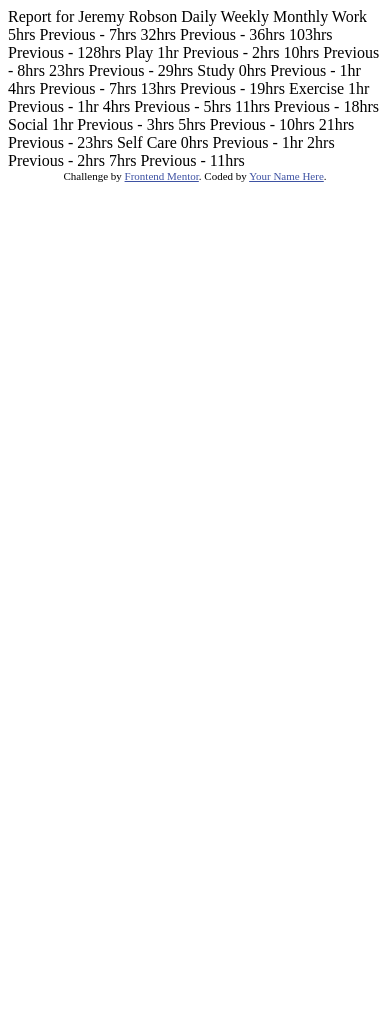
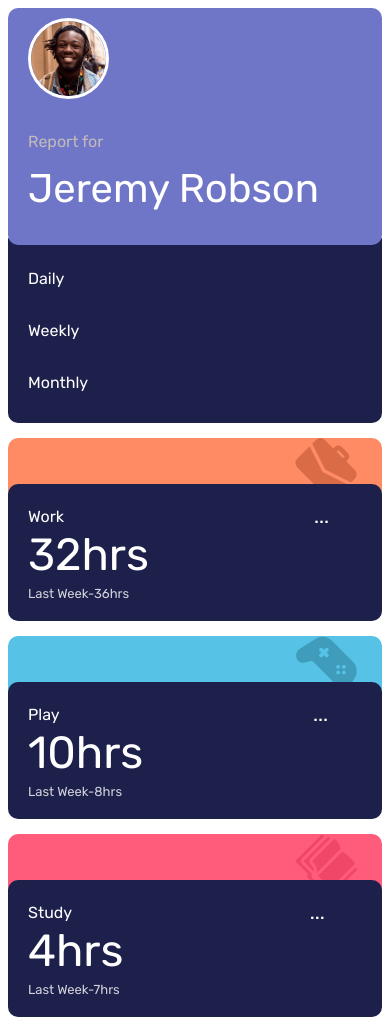
Before and after one commit to mhmdabj/TimeTrackingfrontend, a plain HTML site: page index.html in a window 390 px wide. Shown: the top 1020 px of the page. Before the commit the page ends 844 px from the top, so only its background shows below. Drawn offline with Linux system fonts and the light colour scheme.

Commit message:
Done design as required in (active-states.jpg) and mobile too :)

```diff
--- a/index.html
+++ b/index.html
@@ -1,80 +1,119 @@
 <!DOCTYPE html>
 <html lang="en">
 <head>
-  <meta charset="UTF-8">
-  <meta name="viewport" content="width=device-width, initial-scale=1.0"> <!-- displays site properly based on user's device -->
+    <meta charset="UTF-8">
+    <meta name="viewport" content="width=device-width, initial-scale=1.0">
+    <!-- displays site properly based on user's device -->
 
-  <link rel="icon" type="image/png" sizes="32x32" href="./images/favicon-32x32.png">
+    <link rel="icon" type="image/png" sizes="32x32" href="./images/favicon-32x32.png">
 
-  <title>Frontend Mentor | Time tracking dashboard</title>
+    <title>ABJ!</title>
 
-  <!-- Feel free to remove these styles or customise in your own stylesheet 👍 -->
-  <style>
-    .attribution { font-size: 11px; text-align: center; }
-    .attribution a { color: hsl(228, 45%, 44%); }
-  </style>
+    <!-- Feel free to remove these styles or customise in your own stylesheet 👍 -->
+    <link rel="stylesheet" type="text/css" href="styles.css">
 </head>
 <body>
 
-  Report for
-  Jeremy Robson
+<div class="container">
+    <div class="item item-1">
+        <div class="report-header">
+            <img class="jeremy-style" src="images/image-jeremy.png" alt="work">
+            <div class="gray-color">Report for</div>
+            <div class="white-color font-size-big">Jeremy Robson</div>
+        </div>
+        <div class="report-body">
+            <a>Daily</a>
+            <a>Weekly</a>
+            <a>Monthly</a>
+        </div>
+    </div>
+    <div class="item item-2">
+        <div class="upper-content backg_color1"><img class="icon-placement" src="images/icon-work.svg" alt="work"></div>
+        <div class="inner-content">
+            <div class="a">Work</div>
+            <div class="b">...</div>
+            <div class="c">
+                <div class="c-1">32hrs
+                </div>
+                <div class="c-2">Last Week-36hrs
+                </div>
+            </div>
+        </div>
+    </div>
+    <div class="item item-3">
+        <div class="upper-content backg_color2"><img class="icon-placement" src="images/icon-play.svg" alt="work"></div>
+        <div class="inner-content">
+            <div class="a">Play</div>
+            <div class="b">...</div>
+            <div class="c">
+                <div class="c-1">10hrs
+                </div>
+                <div class="c-2">Last Week-8hrs
+                </div>
+            </div>
+        </div>
+    </div>
+    <div class="item item-4">
+        <div class="upper-content backg_color3"><img class="icon-placement" src="images/icon-study.svg" alt="work">
+        </div>
+        <div class="inner-content">
+            <div class="a">Study</div>
+            <div class="b">...</div>
+            <div class="c">
+                <div class="c-1">4hrs
+                </div>
+                <div class="c-2">Last Week-7hrs
+                </div>
+            </div>
+        </div>
+    </div>
+    <div class="item item-5">
+        <div class="upper-content backg_color4"><img class="icon-placement" src="images/icon-exercise.svg" alt="work">
+        </div>
+        <div class="inner-content">
+            <div class="a">Exercise</div>
+            <div class="b">...</div>
+            <div class="c">
+                <div class="c-1">4hrs
+                </div>
+                <div class="c-2">Last Week-5hrs
+                </div>
+            </div>
+        </div>
+    </div>
+    <div class="item item-6">
+        <div class="upper-content backg_color5"><img class="icon-placement" src="images/icon-social.svg" alt="work">
+        </div>
+        <div class="inner-content">
+            <div class="a">Social</div>
+            <div class="b">...</div>
+            <div class="c">
+                <div class="c-1">5hrs
+                </div>
+                <div class="c-2">Last Week-10hrs
+                </div>
+            </div>
+        </div>
+    </div>
+    <div class="item item-7">
+        <div class="upper-content backg_color6"><img class="icon-placement" src="images/icon-self-care.svg" alt="work">
+        </div>
+        <div class="inner-content">
+            <div class="a">Self Care</div>
+            <div class="b">...</div>
+            <div class="c">
+                <div class="c-1">2hrs
+                </div>
+                <div class="c-2">Last Week-2hrs
+                </div>
+            </div>
+        </div>
+    </div>
+</div>
 
-  Daily
-  Weekly
-  Monthly
-
-  Work
-  5hrs <!-- daily -->
-  Previous - 7hrs <!-- daily -->
-  32hrs <!-- weekly -->
-  Previous - 36hrs <!-- weekly -->
-  103hrs <!-- monthly -->
-  Previous - 128hrs <!-- monthly -->
-
-  Play
-  1hr <!-- daily -->
-  Previous - 2hrs <!-- daily -->
-  10hrs <!-- weekly -->
-  Previous - 8hrs <!-- weekly -->
-  23hrs <!-- monthly -->
-  Previous - 29hrs <!-- monthly -->
-
-  Study
-  0hrs <!-- daily -->
-  Previous - 1hr <!-- daily -->
-  4hrs <!-- weekly -->
-  Previous - 7hrs <!-- weekly -->
-  13hrs <!-- monthly -->
-  Previous - 19hrs <!-- monthly -->
-
-  Exercise
-  1hr <!-- daily -->
-  Previous - 1hr <!-- daily -->
-  4hrs <!-- weekly -->
-  Previous - 5hrs <!-- weekly -->
-  11hrs <!-- monthly -->
-  Previous - 18hrs <!-- monthly -->
-
-  Social
-  1hr <!-- daily -->
-  Previous - 3hrs <!-- daily -->
-  5hrs <!-- weekly -->
-  Previous - 10hrs <!-- weekly -->
-  21hrs <!-- monthly -->
-  Previous - 23hrs <!-- monthly -->
-
-  Self Care
-  0hrs <!-- daily -->
-  Previous - 1hr <!-- daily -->
-  2hrs <!-- weekly -->
-  Previous - 2hrs <!-- weekly -->
-  7hrs <!-- monthly -->
-  Previous - 11hrs <!-- monthly -->
-
-
-  <div class="attribution">
+<div class="attribution">
     Challenge by <a href="https://www.frontendmentor.io?ref=challenge" target="_blank">Frontend Mentor</a>.
-    Coded by <a href="#">Your Name Here</a>.
-  </div>
+    Coded by <a href="#">ABJ</a>.
+</div>
 </body>
 </html>
--- /dev/null
+++ b/styles.css
@@ -0,0 +1,177 @@
+/* rubik-regular - latin */
+@font-face {
+    font-family: 'Rubik';
+    font-style: normal;
+    font-weight: 300;
+    src: url('fonts/rubik-v14-latin-regular.eot'); /* IE9 Compat Modes */
+    src: local(''),
+    url('fonts/rubik-v14-latin-regular.eot?#iefix') format('embedded-opentype'), /* IE6-IE8 */ url('fonts/rubik-v14-latin-regular.woff2') format('woff2'), /* Super Modern Browsers */ url('fonts/rubik-v14-latin-regular.woff') format('woff'), /* Modern Browsers */ url('fonts/rubik-v14-latin-regular.ttf') format('truetype'), /* Safari, Android, iOS */ url('fonts/rubik-v14-latin-regular.svg#Rubik') format('svg'); /* Legacy iOS */
+}
+
+* {
+    font-family: Rubik, serif;
+}
+
+.white-color {
+    color: white;
+}
+
+.gray-color {
+    color: #c1baba;
+    height: 0;
+}
+
+.font-size-big {
+    font-size: 40px;
+}
+
+.container {
+    display: grid;
+    grid-template-columns: none;
+    grid-template-rows: 200px 200px;
+    row-gap: 15px;
+    column-gap: 15px;
+}
+
+.upper-content {
+    grid-column: 1/3;
+    border-radius: 10px 10px 0 0;
+    z-index: -1;
+    position: relative;
+    height: 56px;
+}
+
+.backg_color1 {
+    background-color: #ff8b64;
+}
+
+.backg_color2 {
+    background-color: hsl(195, 74%, 62%);
+}
+
+.backg_color3 {
+    background-color: hsl(348, 100%, 68%);
+}
+
+.backg_color4 {
+    background-color: hsl(145, 58%, 55%);
+}
+
+.backg_color5 {
+    background-color: hsl(264, 64%, 52%);
+}
+
+.backg_color6 {
+    background-color: hsl(43, 84%, 65%);
+}
+
+.icon-placement {
+    position: absolute;
+    right: 25px;
+    height: 110%;
+}
+
+.inner-content {
+    display: grid;
+    grid-column: 1/3;
+    border-radius: 10px;
+    background-color: #1d204b;
+    z-index: 1;
+    margin-top: -10px;
+    padding: 20px;
+}
+
+.report-header {
+    border-radius: 10px;
+    background-color: hsl(235, 45%, 61%);
+    display: grid;
+    padding: 10px 20px 0 20px;
+}
+
+.report-body {
+    display: grid;
+    border-radius: 0 0 10px 10px;
+    padding: 15px 0 15px 20px;
+    background-color: #1d204b;
+    color: white;
+    position: relative;
+    z-index: -1;
+    margin-top: -7px;
+    align-items: center;
+}
+
+.jeremy-style {
+    width: 75px;
+    border-radius: 50%;
+    border: 3px solid white;
+}
+
+.item-1 {
+    grid-row-start: 1;
+    grid-row-end: 3;
+}
+
+.item-1, .item-2, .item-3, .item-4, .item-5, .item-6, .item-7 {
+    display: grid;
+    height: 100%;
+    width: 100%;
+}
+
+.a {
+    grid-column: 1/2;
+    color: white;
+    align-self: center;
+}
+
+.b {
+    font-size: 20px;
+    text-align: center;
+    align-self: center;
+    grid-column: 3;
+    color: white;
+}
+
+.c {
+    grid-column: 1/2;
+    color: white;
+}
+
+.c-1 {
+    font-size: 45px;
+    margin-bottom: 5px;
+}
+
+.c-2 {
+    font-size: 13px;
+    opacity: 0.8;
+}
+
+
+.attribution {
+    font-size: 11px;
+    text-align: center;
+    margin-top: 10px;
+}
+
+.attribution a {
+    color: hsl(228, 45%, 44%);
+}
+
+@media screen and (min-width: 768px) {
+    .container {
+        grid-template-columns: repeat(4, 25%);
+        position: absolute;
+        top: 50%;
+        left: 50%;
+        -webkit-transform: translate(-50%, -50%);
+        transform: translate(-50%, -50%);
+    }
+
+    .upper-content {
+        height: unset;
+    }
+
+    .inner-content {
+        padding: 0 20px 0 20px;
+    }
+}
```
Also changed, not shown: design/active-states.jpg, fonts/rubik-v14-latin-regular.ttf (added), fonts/rubik-v14-latin-regular.woff (added), fonts/rubik-v14-latin-regular.woff2 (added), 2 other files.
